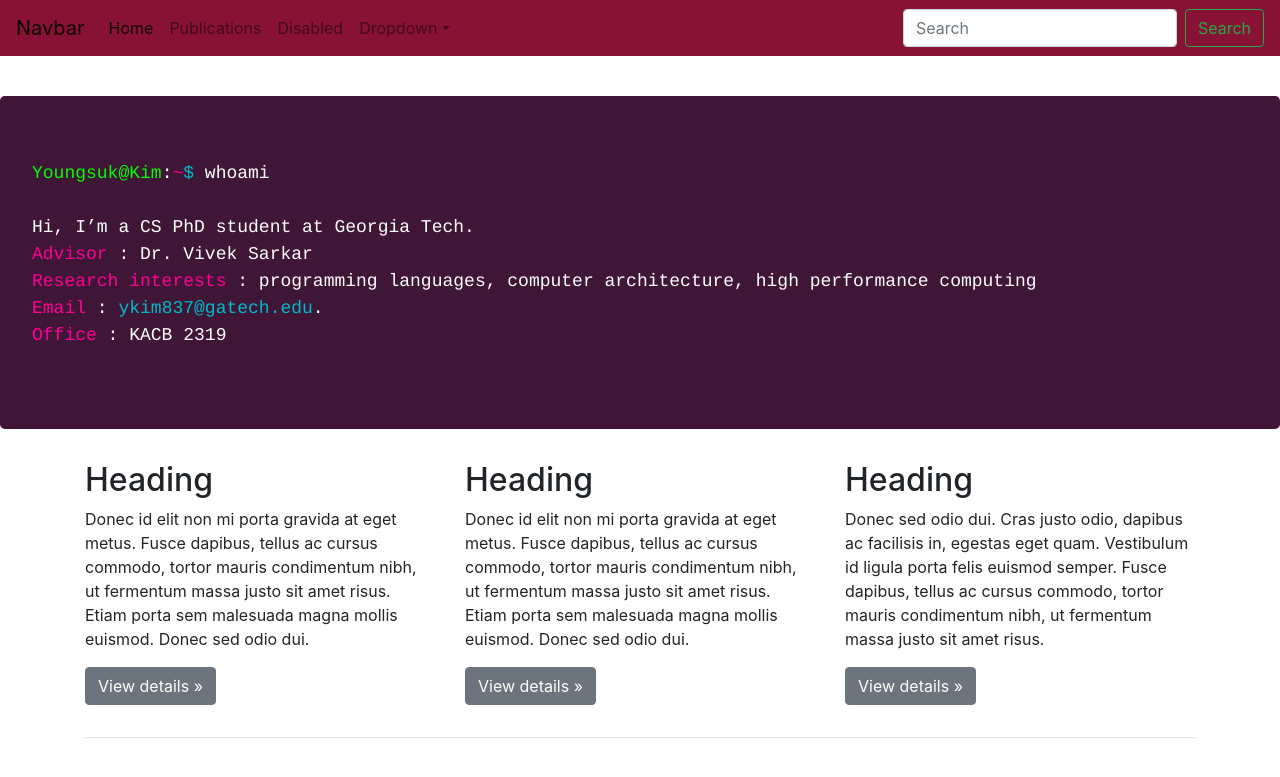
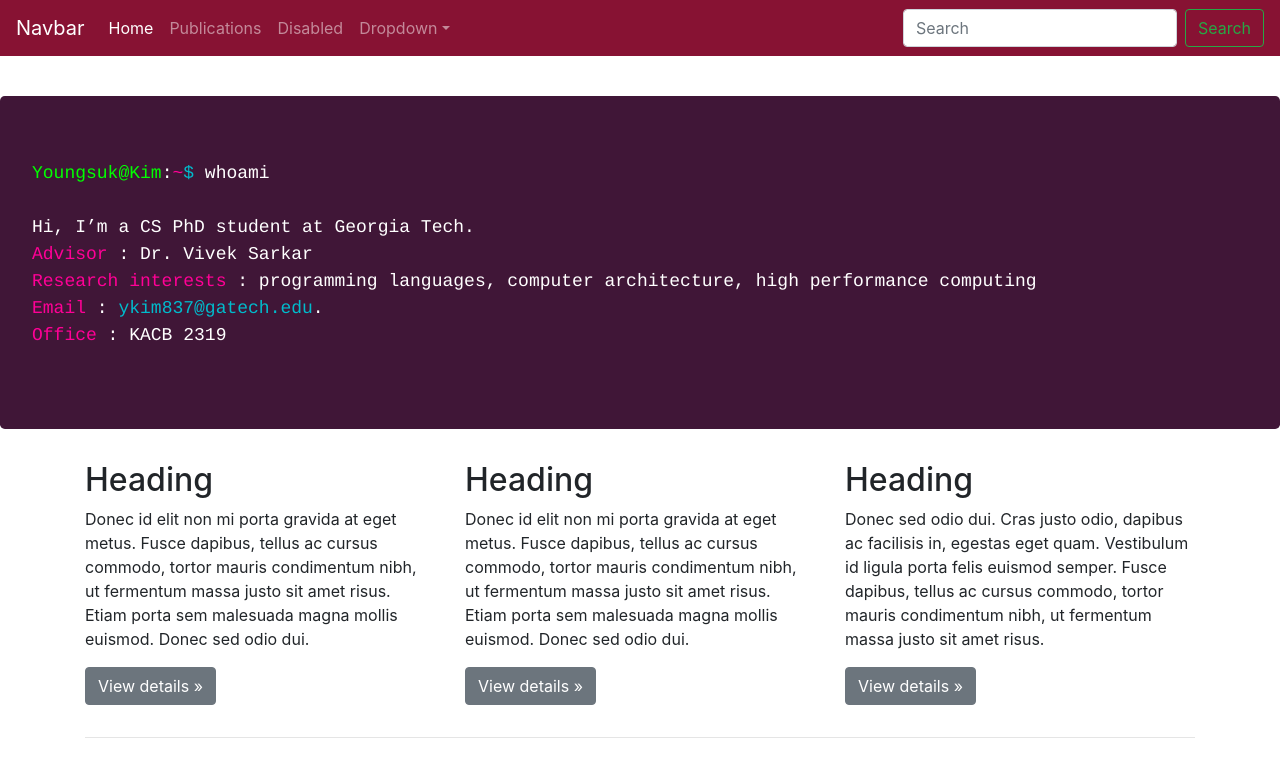
Before and after one commit to JOE1994/JOE1994.github.io, a Jekyll site: the page built from index.md, in a window 1280 px wide. Shown: the top 777 px of the page. Built offline with Jekyll 4.4.1, drawn with Linux system fonts in a browser that asks for light colours.

Commit message:
navbar-dark

```diff
--- a/_layouts/main.html
+++ b/_layouts/main.html
@@ -29,7 +29,7 @@
     <link href="assets/css/main.css" rel="stylesheet">
   </head>
   <body>
-    <nav class="navbar navbar-expand-md navbar-light fixed-top" style="background-color: #871233;">
+    <nav class="navbar navbar-expand-md navbar-dark fixed-top" style="background-color: #871233;">
       <a class="navbar-brand" href="#">Navbar</a>
       <button class="navbar-toggler" type="button" data-toggle="collapse" data-target="#navbarsExampleDefault" aria-controls="navbarsExampleDefault" aria-expanded="false" aria-label="Toggle navigation">
         <span class="navbar-toggler-icon"></span>
```
